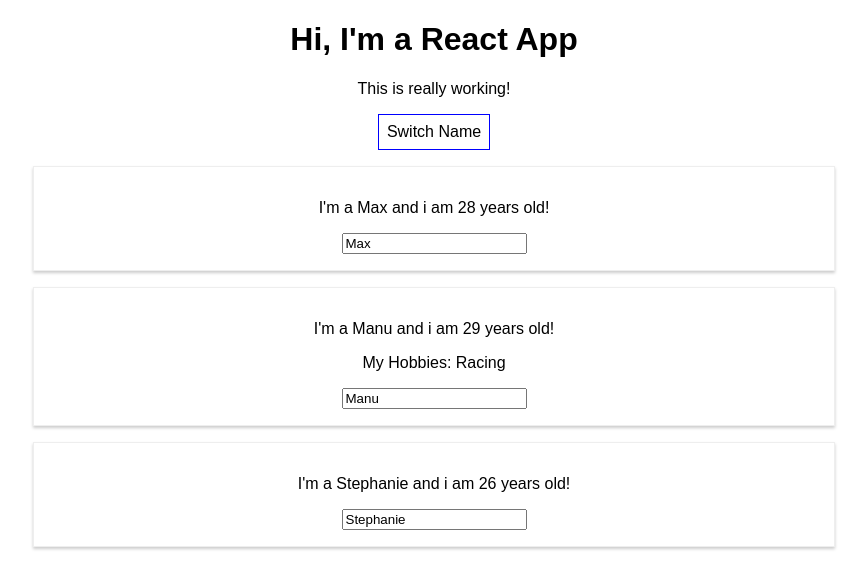
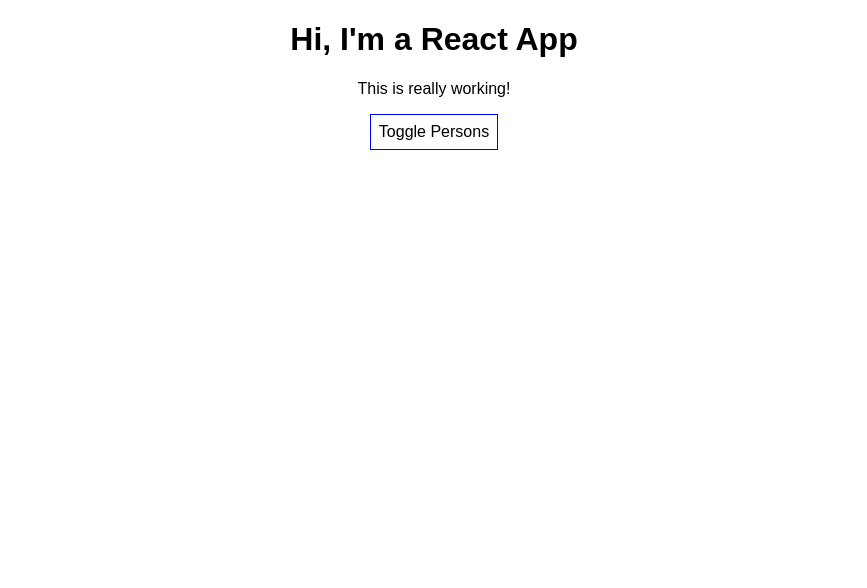
Before and after one commit to btran8337/react-refresher, a React (Create React App) app: page / in a window 1280 px wide. Shown: the top 588 px of the page, without its empty margins (206-1073 px from the left). Built offline with nearby package versions, Linux system fonts and the light colour scheme.

Commit message:
rendered content using conditionals

```diff
--- a/src/App.js
+++ b/src/App.js
@@ -30,8 +30,15 @@
         { name: 'Max', age: 28 },
         { name: event.target.value, age: 29 },
         { name: 'Stephanie', age: 27 }
-      ]
+      ],
+      otherState: 'some other value',
+      showPersons: false
     });
+  };
+
+  togglePersonsHandler = () => {
+    const doesShow = this.state.showPersons;
+    this.setState({ showPersons: !doesShow });
   };
 
   render() {
@@ -43,16 +50,11 @@
       cursor: 'pointer'
     };
 
-    return (
-      <div className='App'>
-        <h1>Hi, I'm a React App</h1>
-        <p>This is really working!</p>
-        <button
-          style={style}
-          onClick={() => this.switchNameHandler('Maximilian!!')}
-        >
-          Switch Name
-        </button>
+    let persons = null;
+
+    if (this.state.showPersons) {
+      persons = (
+        <div>
           <Person
             name={this.state.persons[0].name}
             age={this.state.persons[0].age}
@@ -72,6 +74,18 @@
         </div>
       );
     }
+
+    return (
+      <div className='App'>
+        <h1>Hi, I'm a React App</h1>
+        <p>This is really working!</p>
+        <button style={style} onClick={this.togglePersonsHandler}>
+          Toggle Persons
+        </button>
+        {persons}
+      </div>
+    );
+  }
 }
 
 export default App;
```
Lines whose indentation alone changed are shown as unchanged.
